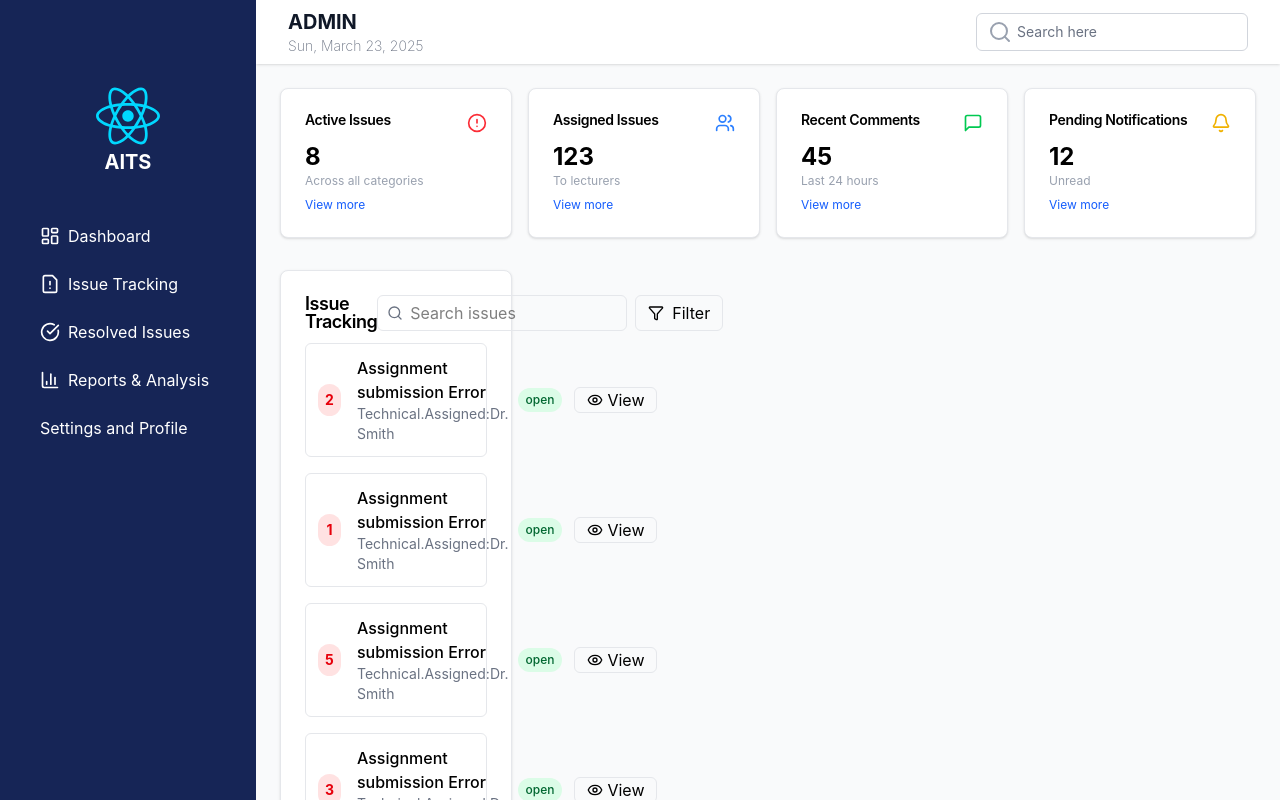
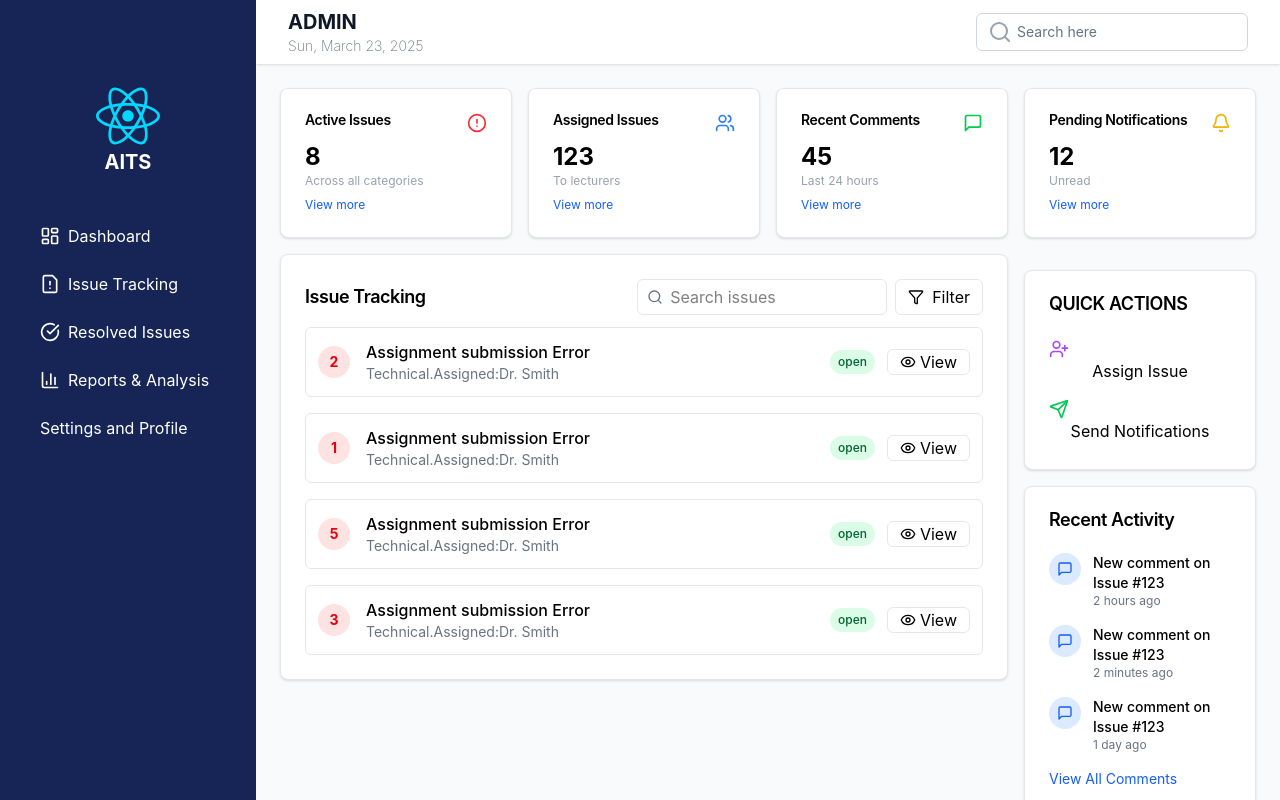
Before and after one commit to Suubi08/academic_issue_tracking_system, a React (Vite) app in the folder client/: page / in a window 1280 px wide. Shown: the top 800 px of the page. Built offline with nearby package versions, Linux system fonts and the light colour scheme.

Commit message:
Updating  dashboard  page

```diff
--- a/client/src/App.jsx
+++ b/client/src/App.jsx
@@ -1,11 +1,12 @@
 import React from "react";
 import AllRoutes from "./routes/AllRoutes";
-
+import RecentActivity from "./pages/RecentActivity";
 
 const App = () => {
   return (
     <div>
       <AllRoutes />
+
     </div>
   );
 };
--- a/client/src/pages/Dashboard.jsx
+++ b/client/src/pages/Dashboard.jsx
@@ -8,6 +8,7 @@ import {
 import { AlertCircle, Bell, MessageSquare, Users } from "lucide-react";
 import QuickActions from "./QuickActions";
 import IssueTracking from "./IssueTracking";
+import RecentActivity from "./RecentActivity";
 
 const Dashboard = () => {
   const summaryItems = [
@@ -64,9 +65,14 @@ const Dashboard = () => {
             </CardContent>
           </Card>
         ))}
-        <div className="mt-4">
+      </div>
+      <div className="mt-4 grid grid-cols-1 gap-4 lg:grid-cols-4">
+        <div className="lg:col-span-3 space-y-4">
           <IssueTracking />
+        </div>
+        <div className="mt-4 lg:col-span-1 space-y-4">
           <QuickActions />
+          <RecentActivity />
         </div>
       </div>
     </>
--- /dev/null
+++ b/client/src/pages/RecentActivity.jsx
@@ -0,0 +1,55 @@
+import React from "react";
+import {
+  Card,
+  CardContent,
+  CardHeader,
+  CardTitle,
+} from "../components/ui/card";
+import { MessageSquare } from "lucide-react";
+const RecentActivity = () => {
+  const activities = [
+    {
+      id: 1,
+      message: "New comment on Issue #123",
+      time: "2 hours ago",
+    },
+    {
+      id: 2,
+      message: "New comment on Issue #123",
+      time: "2 minutes ago",
+    },
+    {
+      id: 3,
+      message: "New comment on Issue #123",
+      time: "1 day ago",
+    },
+  ];
+
+  return (
+    <Card>
+      <CardHeader>
+        <CardTitle className="text-lg">Recent Activity</CardTitle>
+      </CardHeader>
+      <CardContent>
+        <div className="space-y-4">
+          {activities.map((activity) => (
+            <div key={activity.id} className="flex items-start space-x-3">
+              <div className="bg-blue-100 p-2 rounded-full">
+                <MessageSquare className="h-4 w-4 text-blue-600" />
+              </div>
+              <div>
+                <p className="text-sm font-medium">{activity.message}</p>
+                <p className="text-xs text-gray-500">{activity.time}</p>
+              </div>
+            </div>
+          ))}
+          <a href="#" className="text-sm text-blue-600 block mt-2">
+            View All Comments
+          </a>
+        </div>
+      </CardContent>
+    </Card>
+  );
+};
+
+export default RecentActivity;
```
